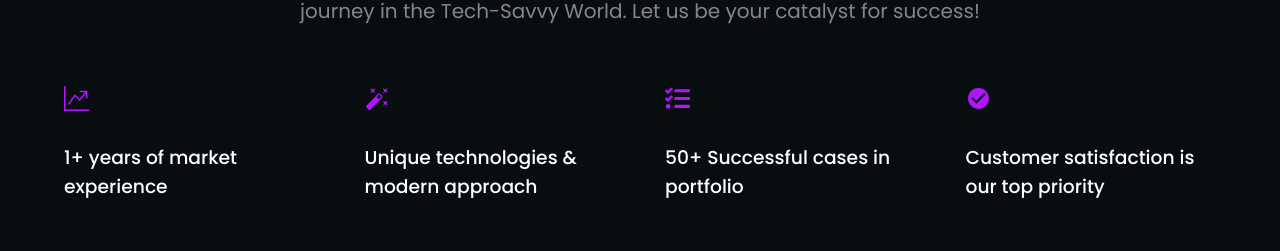
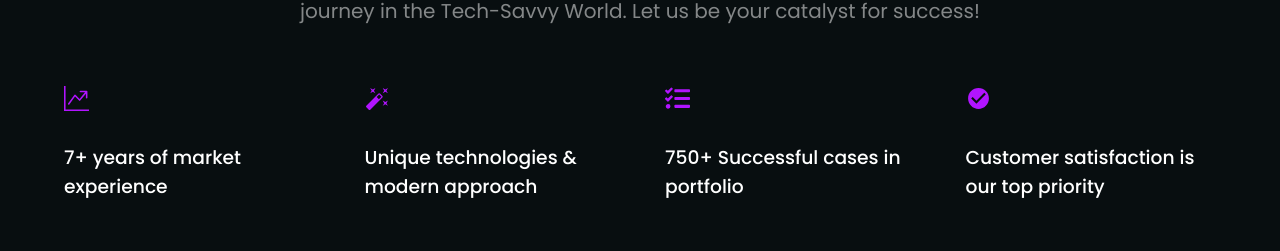
Before and after one commit to mustufa100/KinetechsDigital, a Next.js app: page / in a window 1280 px wide. Shown: the part 950-1201 px from the top of the page. Built offline with nearby package versions, Linux system fonts and the light colour scheme.

Commit message:
Update dummydata.js

```diff
--- a/assets/data/dummydata.js
+++ b/assets/data/dummydata.js
@@ -8,7 +8,7 @@ import { MdAutoFixHigh , MdCheckCircle } from "react-icons/md";
 export const home = [
   {
     icon: <BsGraphUpArrow size={25} />,
-    title: "1+ years of market experience",
+    title: "7+ years of market experience",
   },
   {
     icon: <MdAutoFixHigh size={25} />,
@@ -16,7 +16,7 @@ export const home = [
   },
   {
     icon: <FaTasks size={25} />,
-    title: "50+ Successful cases in portfolio",
+    title: "750+ Successful cases in portfolio",
   },
   {
     icon: <MdCheckCircle size={25} />,
```
